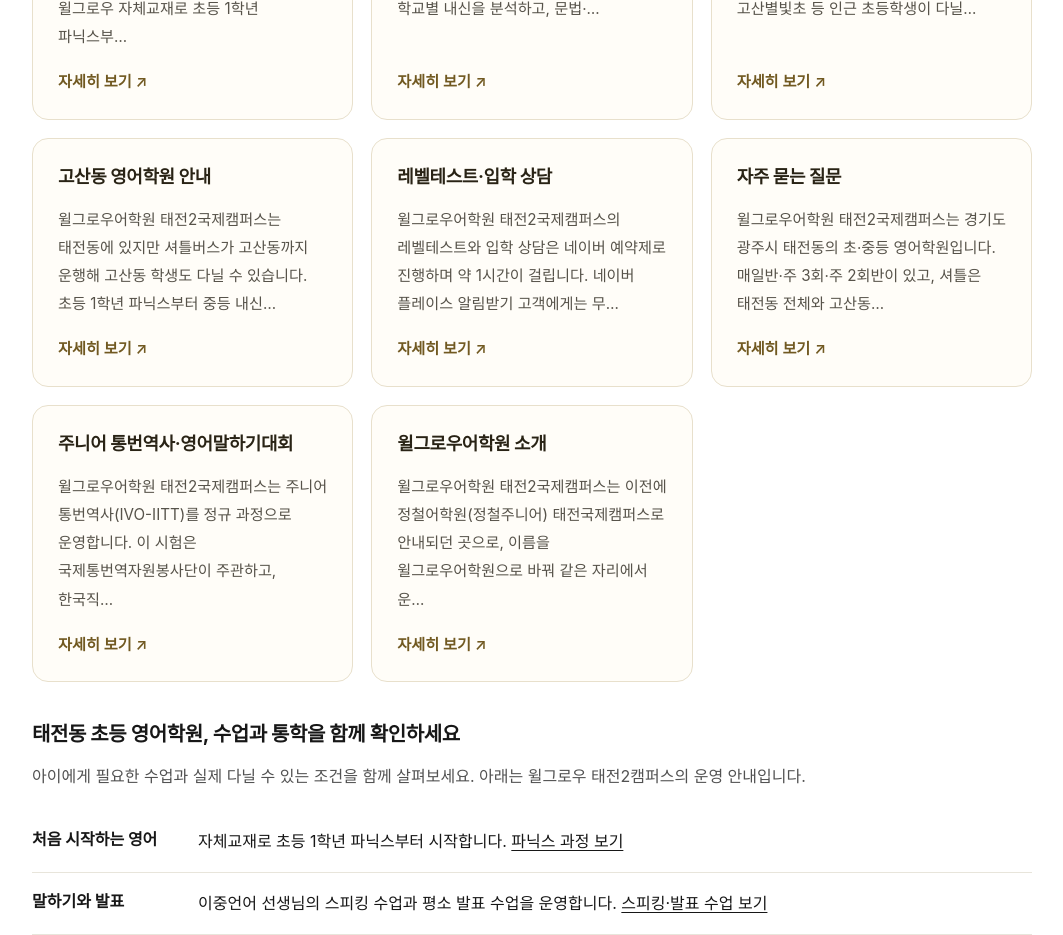
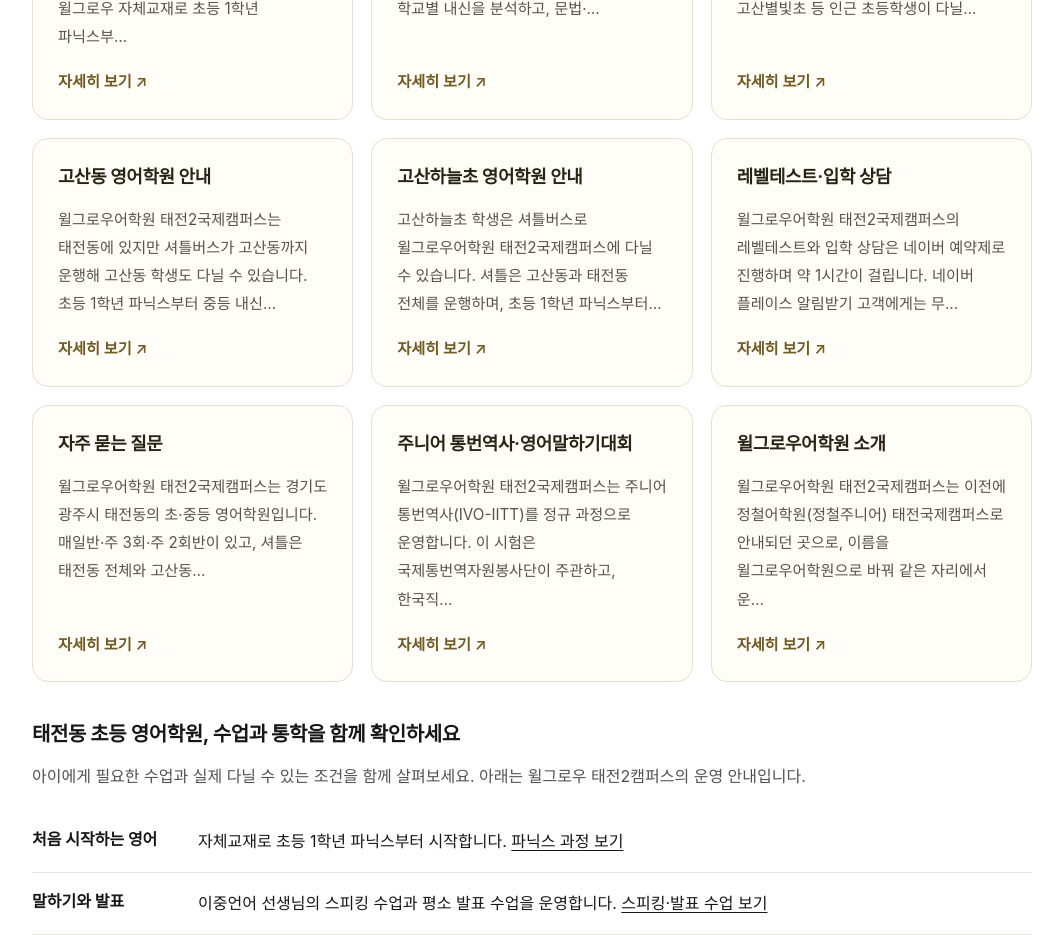
Before and after one commit to Jiwanimastrr/portal, a React (Vite) app: page / in a window 1280 px wide. Shown: the part 2020-2955 px from the top of the page, without its empty margins (108-1171 px from the left). Built offline with nearby package versions, Linux system fonts and the light colour scheme.

Commit message:
Add 고산하늘초 영어학원 guide page

```diff
--- a/src/localGuideContent.ts
+++ b/src/localGuideContent.ts
@@ -103,6 +103,28 @@ export const LOCAL_GUIDES: LocalGuide[] = [
     ],
   },
   {
+    path: 'goksan-haneul-elementary',
+    slug: 'goksan-haneul-elementary',
+    label: '고산하늘초 영어학원 안내',
+    title: '고산하늘초 영어학원 | 셔틀로 다니는 초등 영어 윌그로우 태전2',
+    description: '고산하늘초 학생이 셔틀버스로 다니는 초등 영어학원 윌그로우어학원 태전2국제캠퍼스. 초1 파닉스부터, 매일반·주3회·주2회반, 고산동·태전동 셔틀을 안내합니다.',
+    heading: '고산하늘초 영어학원, 하교 후 셔틀로 다닐 수 있어요',
+    answer: '고산하늘초 학생은 셔틀버스로 윌그로우어학원 태전2국제캠퍼스에 다닐 수 있습니다. 셔틀은 고산동과 태전동 전체를 운행하며, 초등 1학년 파닉스부터 초등 영어 과정을 운영합니다.',
+    audience: '고산하늘초에 다니는 자녀의 영어학원을 찾는 학부모님께',
+    sections: [
+      { heading: '고산하늘초에서 학원까지 어떻게 오나요?', paragraphs: [SHUTTLE, '걸어서 오는 경우 태전지구 중심 상권(힐스테이트/더샵) 방향으로 이동하면 됩니다. 학원 위치는 ' + ADDRESS] },
+      { heading: '고산하늘초 1~2학년은 무엇부터 배우나요?', paragraphs: ['윌그로우 자체교재로 초등 1학년 파닉스부터 시작합니다. 알파벳 소리와 단어 읽기를 익힌 뒤 읽기·듣기·말하기·쓰기를 균형 있게 배웁니다.'] },
+      { heading: '고산하늘초 3~6학년은 어떻게 배우나요?', paragraphs: ['이중언어를 사용하는 선생님들과 스피킹·발표 수업을 하고, 문법은 아이가 배운 규칙을 스스로 설명할 수 있도록 지도합니다. 초등 고학년은 중등 문법·독해로 이어지도록 준비합니다.'] },
+      { heading: '방과 후 일정에 맞춰 반을 고를 수 있나요?', paragraphs: [CLASS_TYPES] },
+    ],
+    consultation: ['학년과 하교 시간', '셔틀 승하차 희망 장소', '희망하는 수업 횟수'],
+    faqs: [
+      { question: '고산하늘초 학생도 셔틀을 탈 수 있나요?', answer: '네. 셔틀버스는 고산동과 태전동 전체를 운행합니다. 정확한 승하차 장소와 시간은 상담에서 안내합니다.' },
+      { question: '고산하늘초 1학년도 다닐 수 있나요?', answer: '네. 초등 1학년 파닉스부터 시작합니다. 배정 가능한 반과 시간은 상담에서 확인해 주세요.' },
+      { question: '주 2회만 다닐 수 있나요?', answer: '네. 매일반(주 5회), 주 3회반, 주 2회반이 있습니다.' },
+    ],
+  },
+  {
     path: 'level-test',
     slug: 'level-test',
     label: '레벨테스트·입학 상담',
```
Also changed, not shown: public/llms.txt, 1 other file (tests, documents, lock files or other folders).
